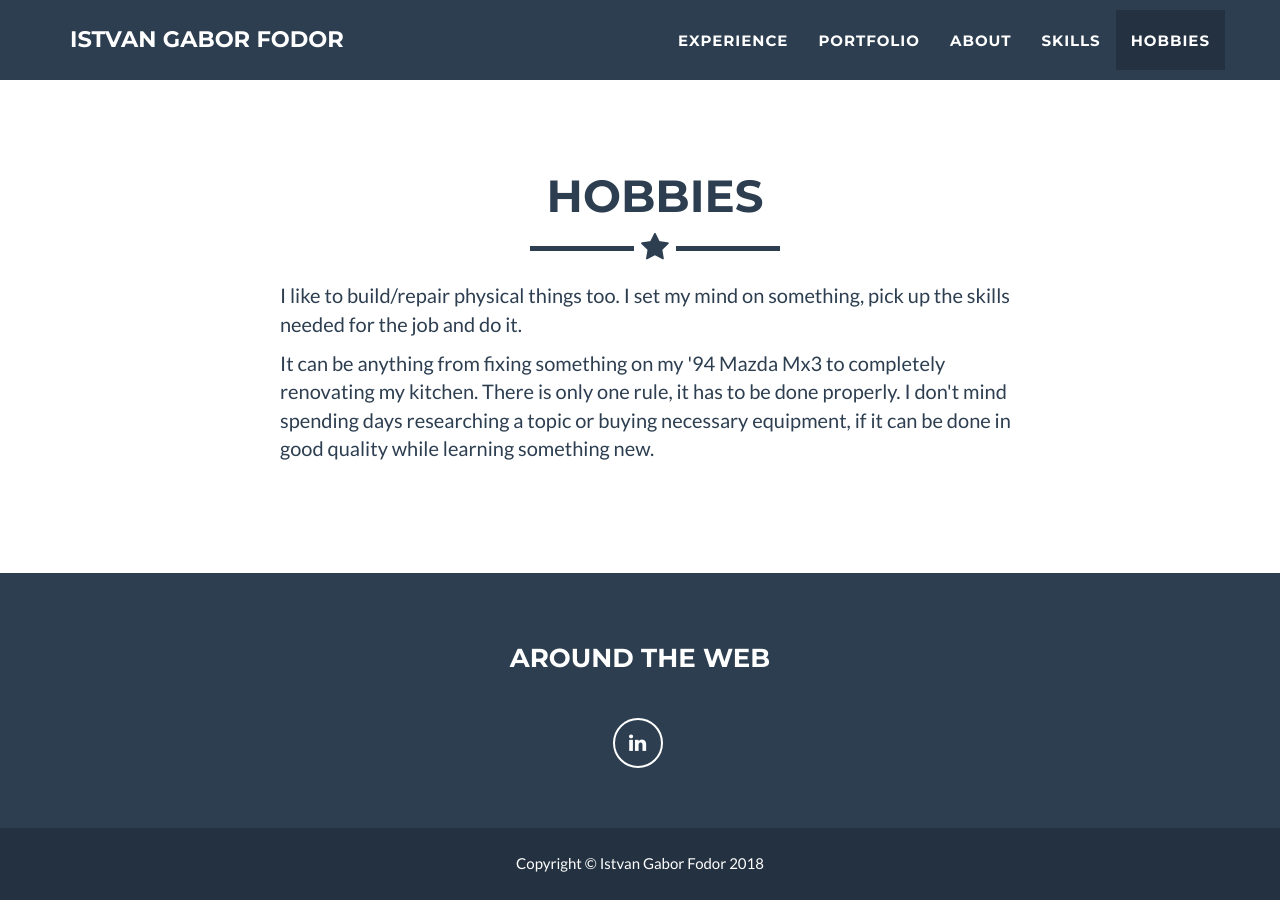
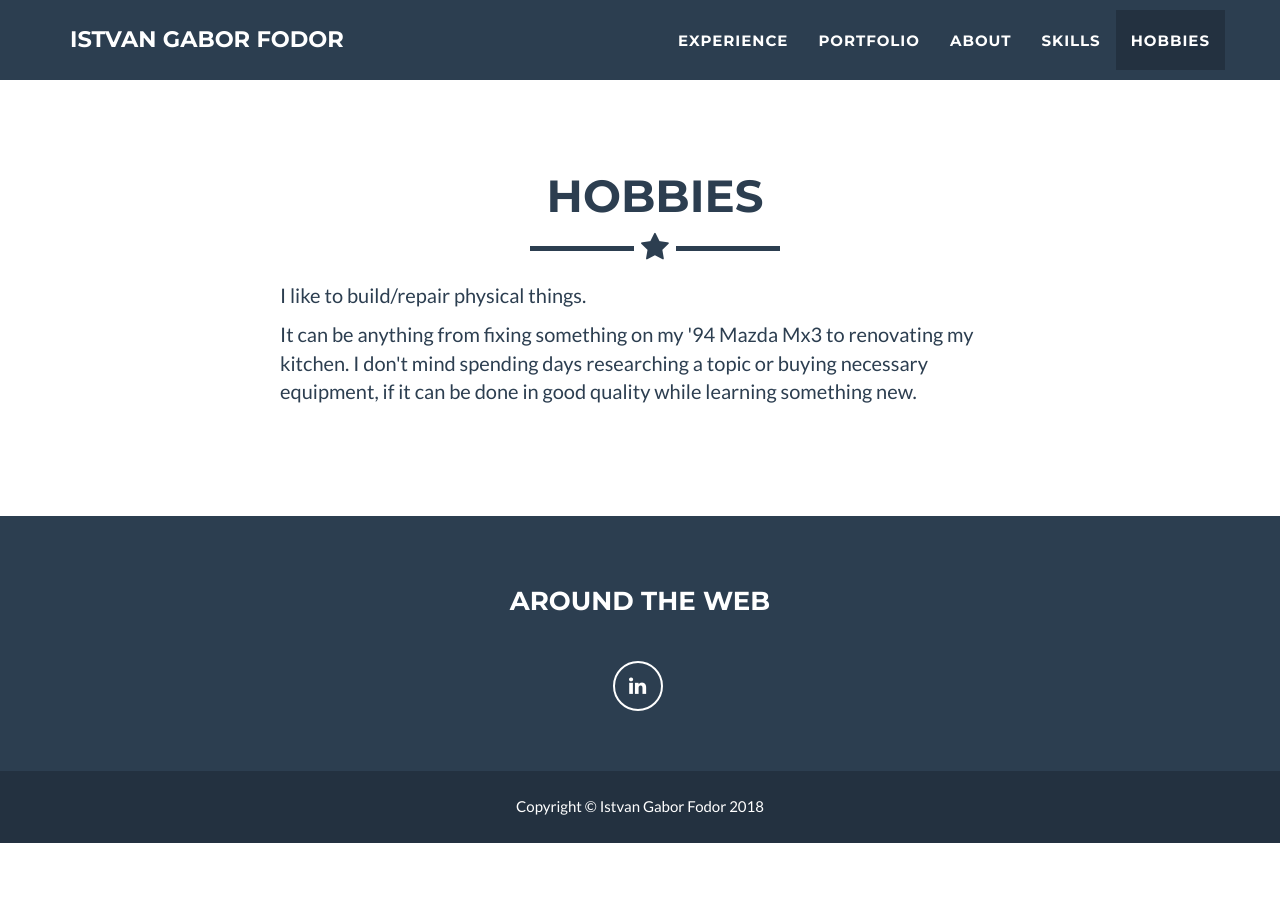
Before and after one commit to motorosgep/motorosgep.github.io, a Jekyll site: the page built from index.html, in a window 1280 px wide and 900 px high, scrolled down 5316 px. Built offline with Jekyll 4.4.1, drawn with Linux system fonts in a browser that asks for light colours; after the commit the page ends 6159 px from its top, so only the background shows below that.

Commit message:
Update _includes/hobbies.html

```diff
--- a/_includes/hobbies.html
+++ b/_includes/hobbies.html
@@ -9,8 +9,8 @@
             </div>
             <div class="row">
                 <div class="col-lg-8 col-lg-offset-2">
-                    <p>I like to build/repair physical things too. I set my mind on something, pick up the skills needed for the job and do it. </p>
-                    <p>It can be anything from fixing something on my '94 Mazda Mx3 to completely renovating my kitchen. There is only one rule, it has to be done properly. I don't mind spending days researching a topic or buying necessary equipment, if it can be done in good quality while learning something new.</p>
+                    <p>I like to build/repair physical things.</p>
+                    <p>It can be anything from fixing something on my '94 Mazda Mx3 to renovating my kitchen. I don't mind spending days researching a topic or buying necessary equipment, if it can be done in good quality while learning something new.</p>
                 </div>
             </div>
         </div>
```
